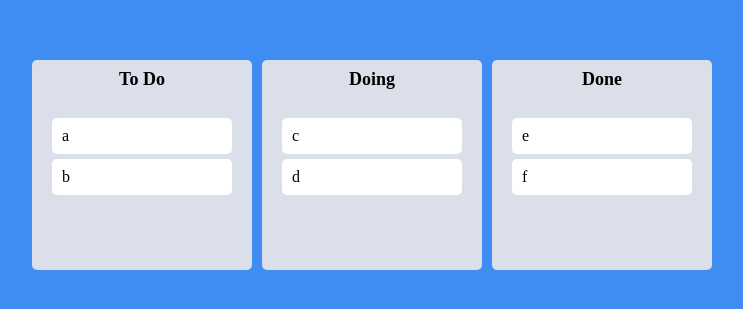
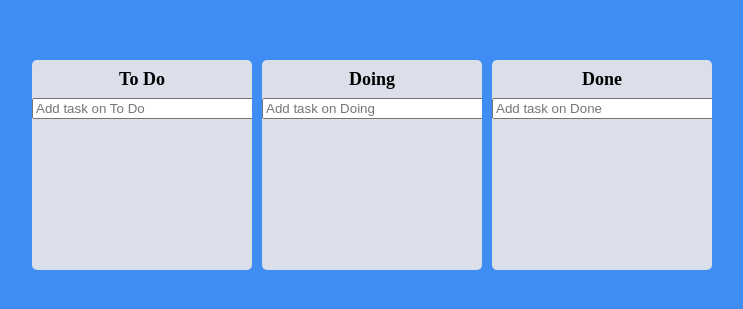
Before and after one commit to SpearJin/drag_clone_coding, a React (Create React App) app: page / in a window 1280 px wide. Shown: the part 235-544 px from the top of the page, without its empty margins (268-1011 px from the left). Built offline with nearby package versions, Linux system fonts and the light colour scheme.

Commit message:
[Feat] Create Tasks

```diff
--- a/package.json
+++ b/package.json
@@ -14,6 +14,7 @@
     "react": "^17.0.2",
     "react-beautiful-dnd": "^13.1.0",
     "react-dom": "^17.0.2",
+    "react-hook-form": "^7.28.0",
     "react-scripts": "5.0.0",
     "recoil": "^0.6.1",
     "styled-components": "^5.3.3",
--- a/src/App.tsx
+++ b/src/App.tsx
@@ -29,8 +29,9 @@ function App() {
     if (destination?.droppableId === source.droppableId) {
       setToDos((allBoards) => {
         const boardCopy = [...allBoards[source.droppableId]];
+        const taskObj = boardCopy[source.index];
         boardCopy.splice(source.index, 1);
-        boardCopy.splice(destination?.index, 0, draggableId);
+        boardCopy.splice(destination?.index, 0, taskObj);
         return {
           ...allBoards,
           [source.droppableId]: boardCopy,
@@ -40,9 +41,10 @@ function App() {
     if (destination.droppableId !== source.droppableId) {
       setToDos((allBoards) => {
         const sourceBoard = [...allBoards[source.droppableId]];
+        const taskObj = sourceBoard[source.index];
         const destinationBoard = [...allBoards[destination.droppableId]];
         sourceBoard.splice(source.index, 1);
-        destinationBoard.splice(destination?.index, 0, draggableId);
+        destinationBoard.splice(destination?.index, 0, taskObj);
         return {
           ...allBoards,
           [source.droppableId]: sourceBoard,
--- a/src/atoms.tsx
+++ b/src/atoms.tsx
@@ -1,14 +1,19 @@
 import { atom, selector } from 'recoil';
 
+export interface ITodo {
+  id: number;
+  text: string;
+}
+
 interface IToDoState {
-  [key: string]: string[];
+  [key: string]: ITodo[];
 }
 
 export const toDoState = atom<IToDoState>({
   key: 'toDo',
   default: {
-    'To Do': ['a', 'b'],
-    Doing: ['c', 'd'],
-    Done: ['e', 'f'],
+    'To Do': [],
+    Doing: [],
+    Done: [],
   },
 });
--- a/src/components/Board.tsx
+++ b/src/components/Board.tsx
@@ -1,16 +1,42 @@
+import { useRef } from 'react';
 import { Droppable } from 'react-beautiful-dnd';
+import { useForm } from 'react-hook-form';
+import { useSetRecoilState } from 'recoil';
 import styled from 'styled-components';
+import { ITodo, toDoState } from '../atoms';
 import DragablleCard from './DragablleCard';
 
 interface IBoardProps {
-  toDos: string[];
+  toDos: ITodo[];
   boardId: string;
 }
 
+interface IForm {
+  toDo: string;
+}
+
 function Board({ toDos, boardId }: IBoardProps) {
+  const setToDos = useSetRecoilState(toDoState);
+  const { register, setValue, handleSubmit } = useForm<IForm>();
+  const onValid = ({ toDo }: IForm) => {
+    const newToDo = {
+      id: Date.now(),
+      text: toDo,
+    };
+    setToDos((allBoards) => {
+      return {
+        ...allBoards,
+        [boardId]: [...allBoards[boardId], newToDo],
+      };
+    });
+    setValue('toDo', '');
+  };
   return (
     <Wrapper>
       <Title>{boardId}</Title>
+      <Form onSubmit={handleSubmit(onValid)}>
+        <input {...register('toDo', { required: true })} type='text' placeholder={`Add task on ${boardId}`} />
+      </Form>
       <Droppable droppableId={boardId}>
         {(magic, info) => (
           <Area
@@ -20,7 +46,7 @@ function Board({ toDos, boardId }: IBoardProps) {
             {...magic.droppableProps}
           >
             {toDos.map((toDo, index) => (
-              <DragablleCard key={toDo} index={index} toDo={toDo} />
+              <DragablleCard key={toDo.id} index={index} toDoId={toDo.id} toDoText={toDo.text} />
             ))}
             {magic.placeholder}
           </Area>
@@ -60,4 +86,11 @@ const Area = styled.div<IAreaProps>`
   transition: background-color 250ms ease-in;
 `;
 
+const Form = styled.form`
+  width: 100%;
+  input {
+    width: 100%;
+  }
+`;
+
 export default Board;
--- a/src/components/DragablleCard.tsx
+++ b/src/components/DragablleCard.tsx
@@ -3,14 +3,14 @@ import { Draggable } from 'react-beautiful-dnd';
 import styled from 'styled-components';
 
 interface IDraggabbleCardProps {
-  toDo: string;
+  toDoId: number;
+  toDoText: string;
   index: number;
 }
 
-function DragablleCard({ toDo, index }: IDraggabbleCardProps) {
-  console.log(`${toDo} has been rendering`);
+function DragablleCard({ toDoId, index, toDoText }: IDraggabbleCardProps) {
   return (
-    <Draggable key={toDo} draggableId={toDo} index={index}>
+    <Draggable key={toDoId} draggableId={toDoId + ''} index={index}>
       {(magic, snapshot) => (
         <Card
           isDragging={snapshot.isDragging}
@@ -18,7 +18,7 @@ function DragablleCard({ toDo, index }: IDraggabbleCardProps) {
           {...magic.draggableProps}
           {...magic.dragHandleProps}
         >
-          {toDo}
+          {toDoText}
         </Card>
       )}
     </Draggable>
```
Also changed, not shown: 1 other file (tests, documents, lock files or other folders).
